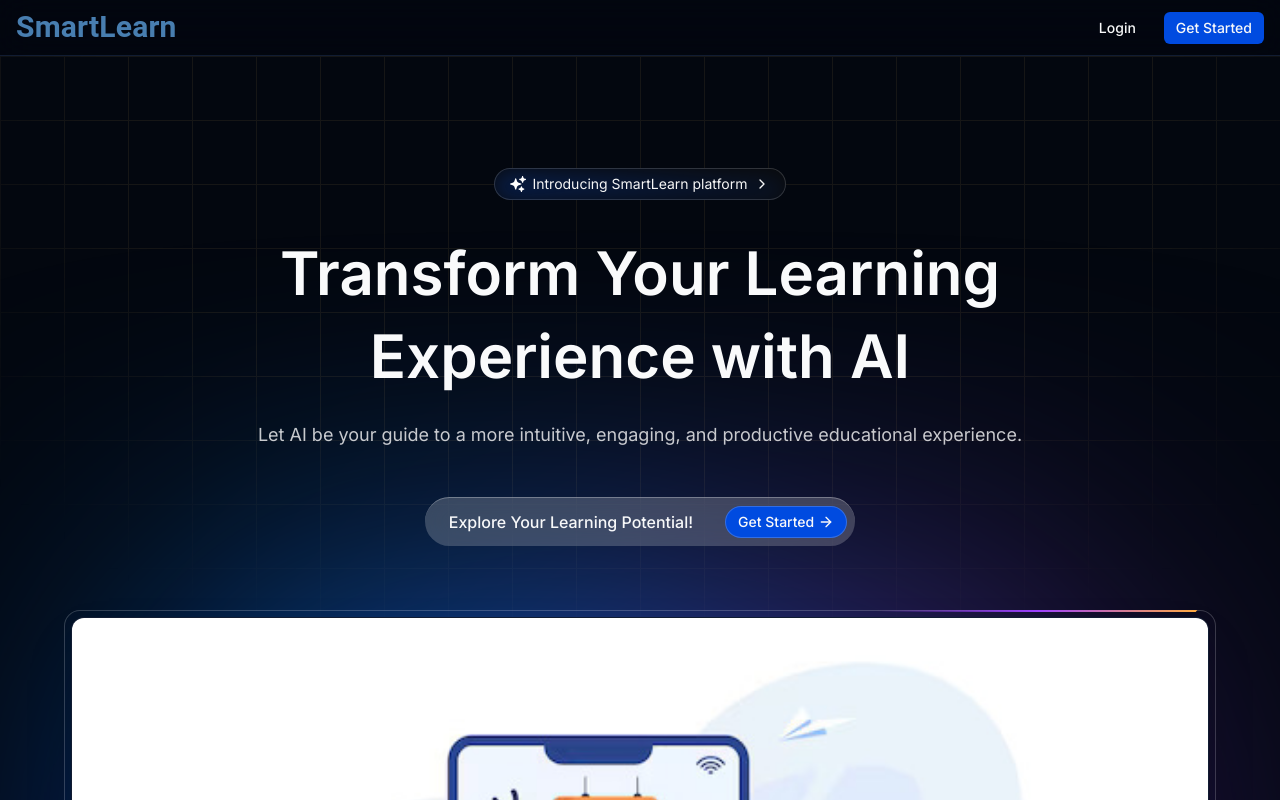
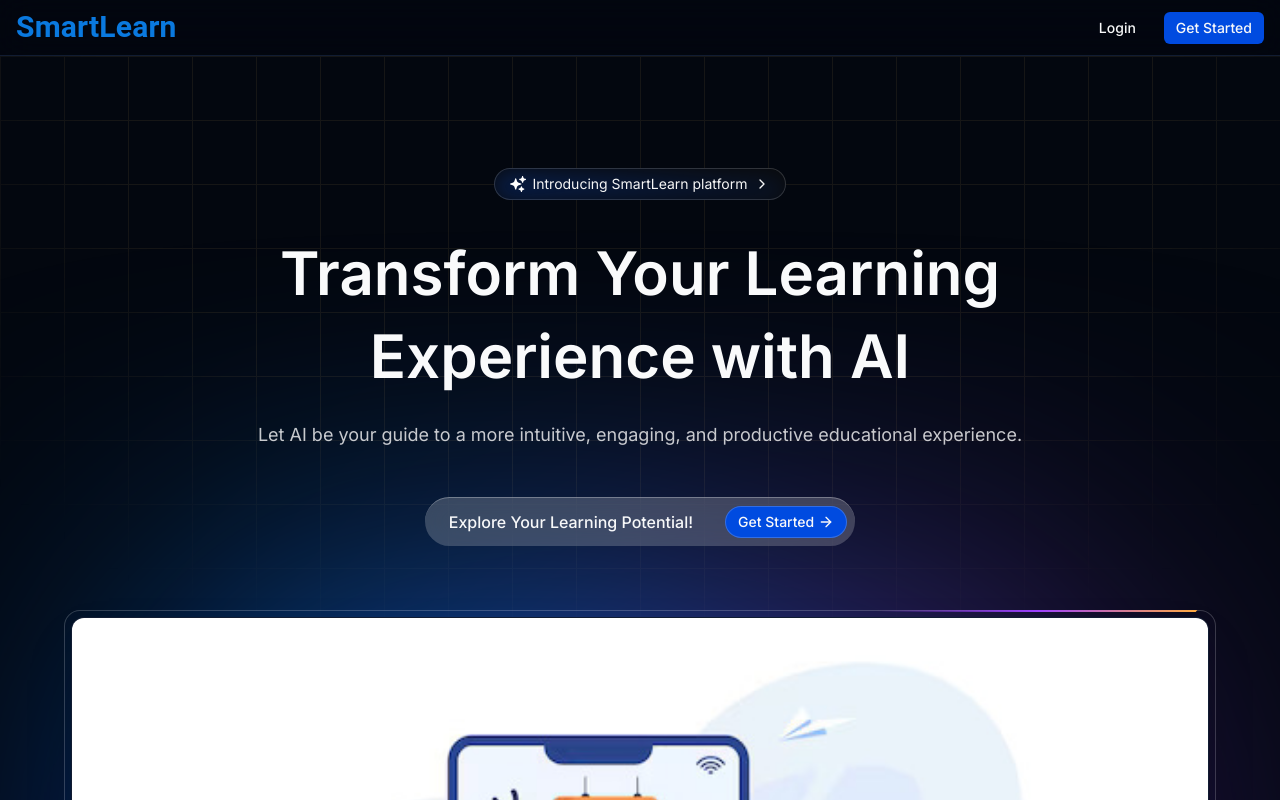
Before and after one commit to ahad-iftikhar/smart-learn, a Next.js app: page / in a window 1280 px wide. Shown: the top 800 px of the page. Built offline with nearby package versions, Linux system fonts and the light colour scheme; no server answers.

Commit message:
Updated menu

```diff
--- a/src/components/home/navigation/navbar.tsx
+++ b/src/components/home/navigation/navbar.tsx
@@ -15,7 +15,7 @@ const Navbar = async () => {
           <div className="flex items-start">
             <Link href="/" className="flex items-center gap-2">
               <Typography
-                sx={{ fontWeight: "bold", color: "#487EB0", fontSize: "21px" }}
+                sx={{ fontWeight: "bold", color: "#0A79DF", fontSize: "21px" }}
               >
                 <span className="md:text-3xl font-bold ">SmartLearn</span>
               </Typography>
```
